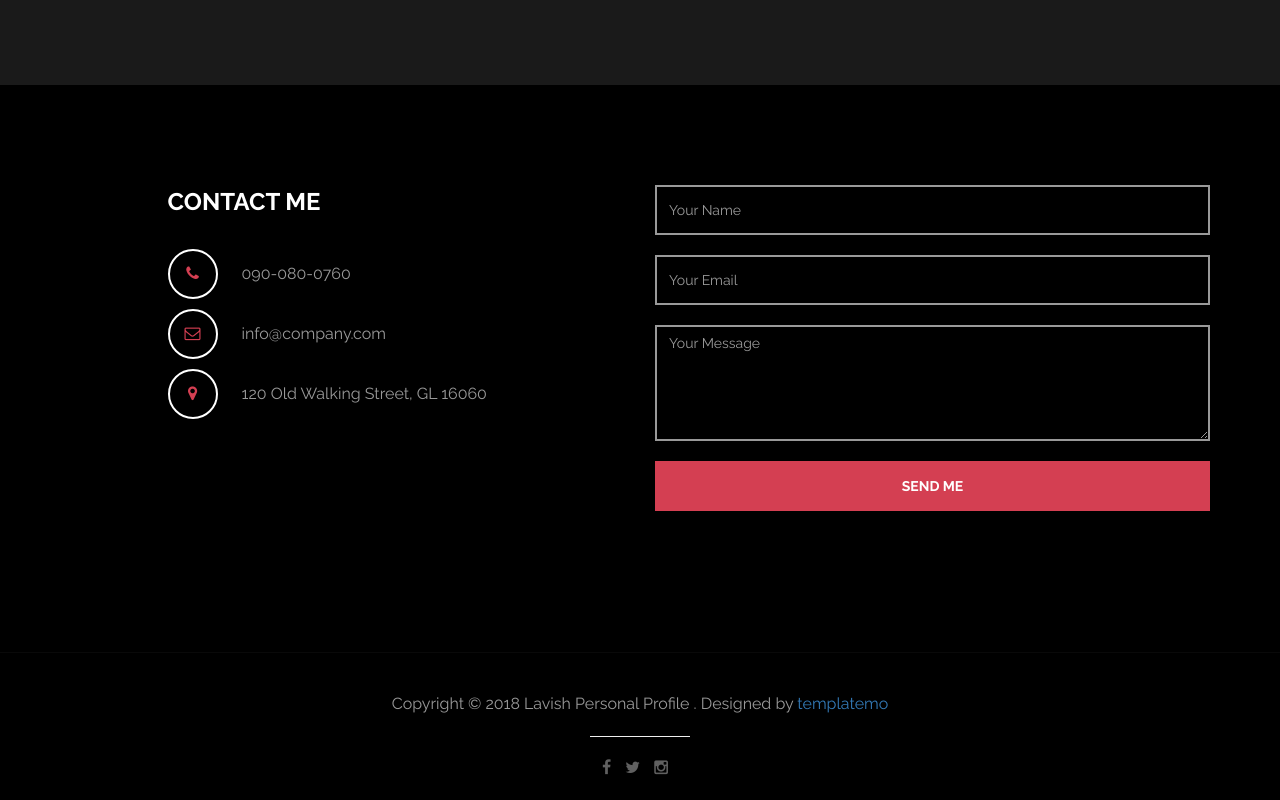
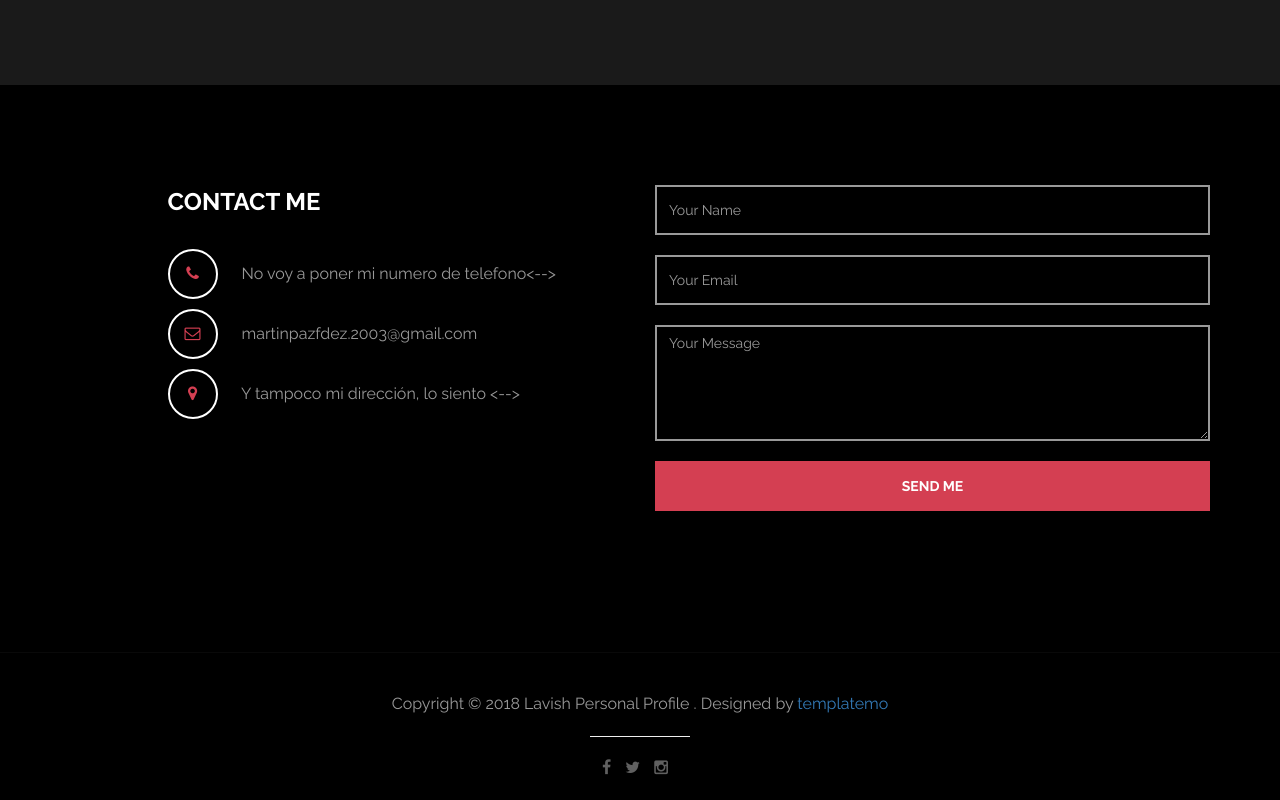
Before and after one commit to martinpf03/martinpf, a plain HTML site: page index.html in a window 1280 px wide. Shown: the part 2679-3479 px from the top of the page. Drawn offline with Linux system fonts and the light colour scheme.

Commit message:
Update index.html

```diff
--- a/index.html
+++ b/index.html
@@ -207,9 +207,9 @@
 					<div class="col-lg-5 col-lg-offset-1 col-md-6 wow fadeInUp" data-wow-delay="0.6s">
 						<address>
 							<p class="contact-title">CONTACT ME</p>
-							<p><i class="fa fa-phone"></i> 090-080-0760</p>
-							<p><i class="fa fa-envelope-o"></i> info@company.com</p>
-							<p><i class="fa fa-map-marker"></i> 120 Old Walking Street, GL 16060</p>
+							<p><i class="fa fa-phone"></i> <!-->No voy a poner mi numero de telefono<--></p>
+							<p><i class="fa fa-envelope-o"></i> martinpazfdez.2003@gmail.com</p>
+							<p><i class="fa fa-map-marker"></i> <!--> Y tampoco mi dirección, lo siento <--></p>
 						</address>
 					</div>
 					<div class="col-lg-6 col-md-6 col-xs-10 wow fadeInUp" data-wow-delay="0.6s">
```
